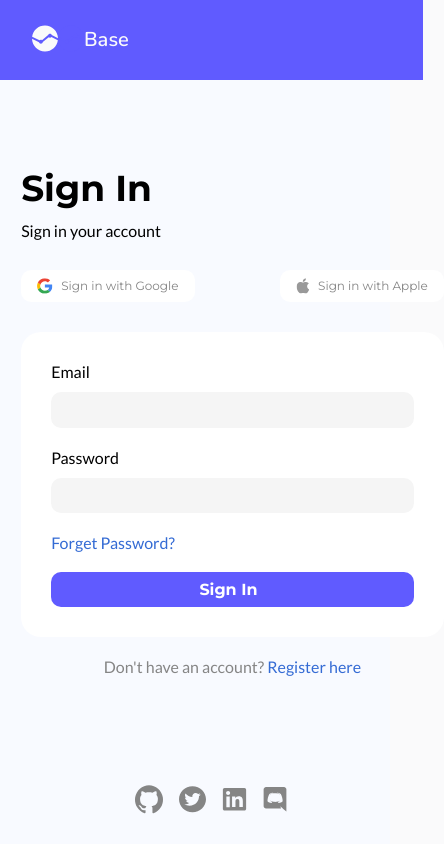
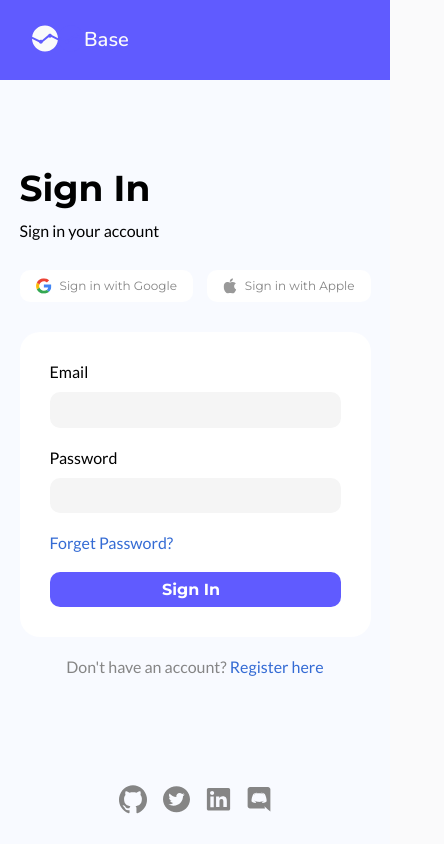
Before and after one commit to theakashsingh/openinapp, a React (Vite) app: page / in a window 390 px wide. Shown: the whole page, 444 px wide, since content can reach past the window. Built offline with nearby package versions, Linux system fonts and the light colour scheme.

Commit message:
fix:fix login page ui

```diff
--- a/src/component/login.css
+++ b/src/component/login.css
@@ -1,4 +1,5 @@
 .login{
+    max-width: 100%;
     width: 422.64px;
     height: max-content;
 }
@@ -102,3 +103,9 @@
     color: #346BD4;
     cursor: pointer;
 }
+
+@media only screen and (max-width: 580px){
+    .login{
+        width:90vw;
+    }
+}
--- a/src/page/loginpage.css
+++ b/src/page/loginpage.css
@@ -74,7 +74,7 @@
 }
 
 .login_component{
-    max-width: 90%;
+    max-width: 100%;
 }
 
 .mobile_login_title {
```
